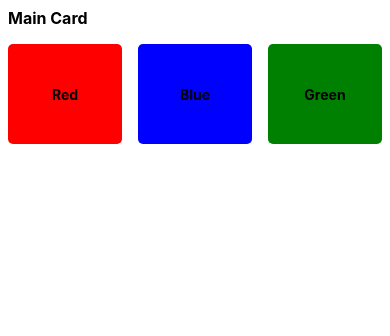
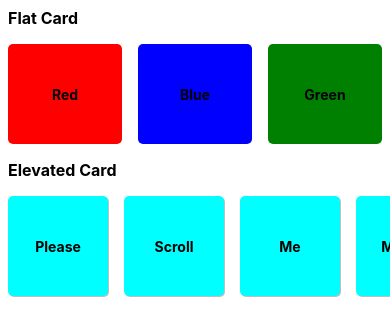
Before and after one commit to MUSTAFAREZA47/react_native_apps, a React Native app: screen / in a window 390 px wide. Shown: the top 336 px of the page. Built offline with nearby package versions, Linux system fonts and the light colour scheme.

Commit message:
App UI : Elevated Card and Scroll Effects

```diff
--- a/App.tsx
+++ b/App.tsx
@@ -1,15 +1,21 @@
-import { View, Text, SafeAreaView, ScrollView, StyleSheet } from 'react-native'
+import { View, Text, ScrollView, StyleSheet } from 'react-native'
+import {SafeAreaProvider, SafeAreaView} from 'react-native-safe-area-context';
 import React from 'react'
 import Card from './components/Card';
+import ElevatedCards from './components/ElevatedCards';
 
 const App = () => {
   return (
-    <SafeAreaView style={styles.background}>
-      <ScrollView>
-        <Text style={styles.headingText}>Main Card</Text>
-        <Card />
-      </ScrollView>
-    </SafeAreaView>
+    <SafeAreaProvider>
+      <SafeAreaView style={styles.background}>
+        <ScrollView>
+          <Text style={styles.headingText}>Flat Card</Text>
+          <Card />
+          <Text style={styles.headingText}>Elevated Card</Text>
+          <ElevatedCards />
+        </ScrollView>
+      </SafeAreaView>
+    </SafeAreaProvider>
   );
 }
 
--- /dev/null
+++ b/components/ElevatedCards.tsx
@@ -0,0 +1,59 @@
+import { ScrollView, StyleSheet, Text, View } from 'react-native'
+import React from 'react'
+
+const ElevatedCards = () => (
+    <ScrollView horizontal style={styles.container}>
+        <View style={styles.card}>
+            <Text style={styles.textStyle}>Please</Text>
+        </View>
+        <View style={styles.card}>
+            <Text style={styles.textStyle}>Scroll</Text>
+        </View>
+        <View style={styles.card}>
+            <Text style={styles.textStyle}>Me</Text>
+        </View>
+        <View style={styles.card}>
+            <Text style={styles.textStyle}>More...</Text>
+        </View>
+        <View style={styles.card}>
+            <Text style={styles.textStyle}>And</Text>
+        </View>
+        <View style={styles.card}>
+            <Text style={styles.textStyle}>More...</Text>
+        </View>
+        <View style={styles.card}>
+            <Text style={styles.textStyle}>😉</Text>
+        </View>
+    </ScrollView>
+)
+
+export default ElevatedCards
+
+const styles = StyleSheet.create({
+  container: {
+    flex: 1,
+    // flexDirection: 'row',
+  },
+  card: {
+    flex: 1,
+    justifyContent: 'center',
+    alignItems: 'center',
+    width: 100,
+    height: 100,
+    backgroundColor: 'aqua',
+    margin: 8,
+    borderRadius: 5,
+    elevation: 4,
+    shadowColor: 'grey',
+    shadowOffset: {
+        width: 1,
+        height: 1
+    },
+    shadowOpacity: 0.5
+
+  },
+  textStyle: {
+    fontWeight: 'bold',
+    color: '#000',
+  },
+});
--- a/package.json
+++ b/package.json
@@ -11,7 +11,8 @@
   },
   "dependencies": {
     "react": "18.3.1",
-    "react-native": "0.76.3"
+    "react-native": "0.76.3",
+    "react-native-safe-area-context": "^4.14.0"
   },
   "devDependencies": {
     "@babel/core": "^7.25.2",
```
Also changed, not shown: 1 other file (tests, documents, lock files or other folders).
